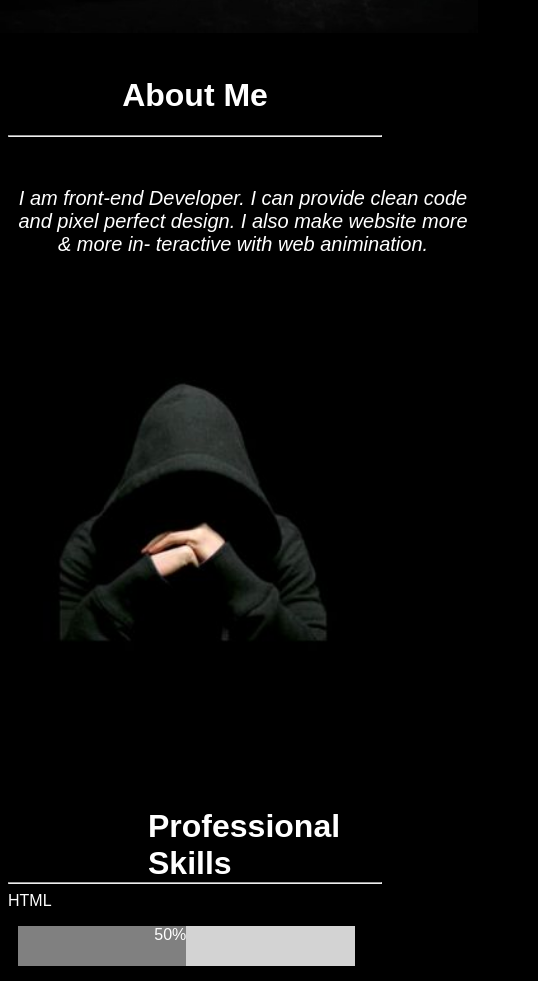
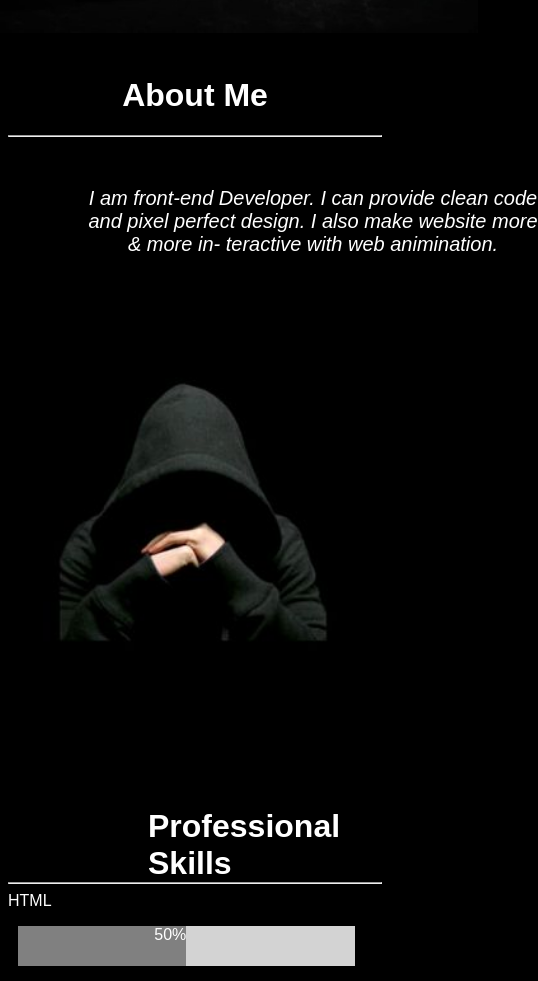
Before and after one commit to abhijitrajput45/abhijitrajput.github.io, a plain HTML site: page index.html in a window 390 px wide. Shown: the part 1183-2164 px from the top of the page, 538 px wide, since content can reach past the window. Drawn offline with nearby package versions, Linux system fonts and the light colour scheme.

Commit message:
Update index.html

```diff
--- a/index.html
+++ b/index.html
@@ -386,7 +386,7 @@
     .info{
         width:450px;
         height: 300px;
-        margin: 50px 0 0 10px;
+        margin: 50px 0 0 80px;
         font-size: 20px;
         font-style: italic;
         color:white;
```
